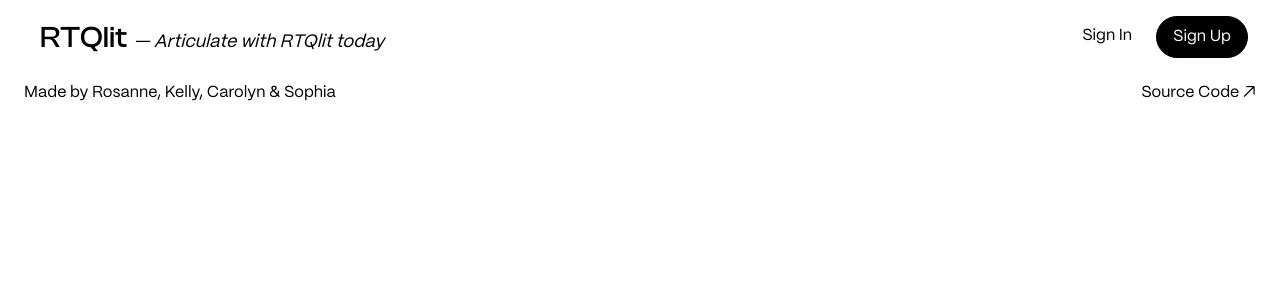
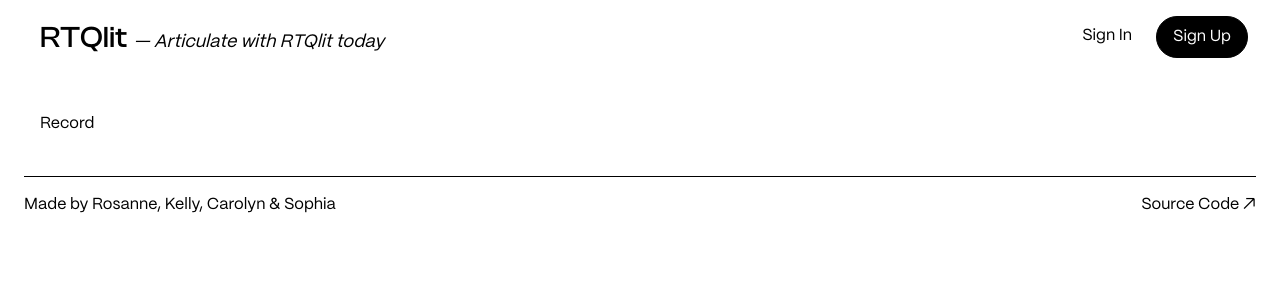
Before and after one commit to sophiiasun/RTQlate, a React (Create React App) app in the folder app/: page /recorder in a window 1280 px wide. Shown: the top 300 px of the page. Built offline with nearby package versions, Linux system fonts and the light colour scheme; what vmsg would draw is missing.

Commit message:
moved record button under nav

```diff
--- a/app/src/pages/Recorder.jsx
+++ b/app/src/pages/Recorder.jsx
@@ -3,7 +3,9 @@
 
 const TestPage = () => {
   return (
-    <Record></Record>
+    <div className="pt-28 mx-10">
+      <Record></Record>
+    </div>
   );
 };
 
```
